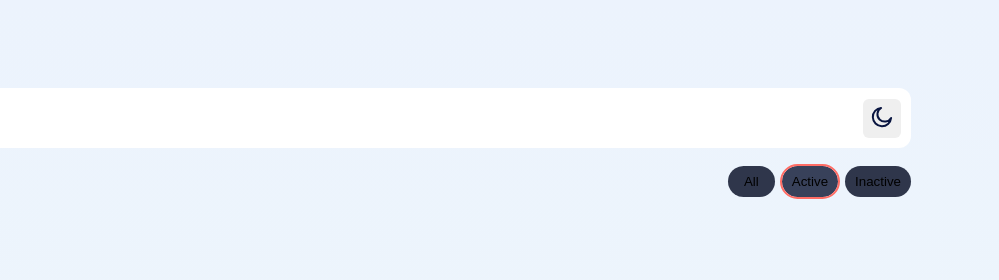
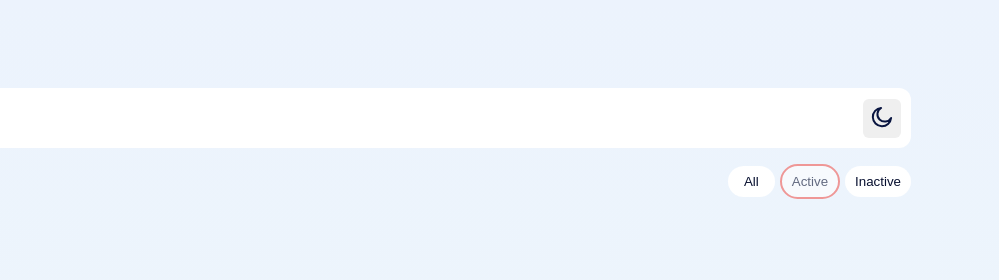
Before and after one commit to winterbarry/browser-extensions, a website built with webpack: page src/template.html in a window 1280 px wide. Both pictures are taken after a click on the button "Active". Shown: the top 280 px of the page, 281-1280 px from the left. Built offline with nearby package versions, Linux system fonts and the light colour scheme.

Commit message:
added styles for extension filter buttons

```diff
--- a/src/style.css
+++ b/src/style.css
@@ -1,4 +1,5 @@
-/* Page and theme styles */
+/* page & theme styles */
+
 body.dark-mode {
   background: linear-gradient(to bottom, #040A1F, #060C27, #070F2F);
   color: white;
@@ -8,12 +9,14 @@ body.light-mode {
   background: linear-gradient(to bottom, #ecf3fd, #eef8fa, #eefafa);
 }
 
-/* Main container styles */
+/* main container styles */
+
 .main-container {
   padding: 5rem;
 }
 
-/* Extension bar styles */
+/* extension bar styles */
+
 .extension-bar {
   display: flex;
   justify-content: space-between;
@@ -22,24 +25,30 @@ body.light-mode {
   padding: 5px;
 }
 
-/* light mode override for extension bar */
 body.light-mode .extension-bar {
   background-color: white;
 }
 
-/* Extension icon === */
 .extension-icon {
   margin-top: 5px;
   margin-left: 5px;
 }
 
-/* Theme button styles */
 .style-button {
   border: none;
   border-radius: 6px;
   padding: 7px 8px;
+  margin-top: 6px;
   margin-right: 5px;
-  margin-top: 6px;
+}
+
+.style-button:hover {
+  cursor: pointer;
+}
+
+.style-button:focus {
+  outline: 2px solid #f15b54;
+  filter: brightness(1.2);
 }
 
 body.dark-mode .style-button {
@@ -47,12 +56,6 @@ body.dark-mode .style-button {
 }
 
 body.dark-mode .style-button:hover {
-  cursor: pointer;
-  filter: brightness(1.2);
-}
-
-.style-button:focus {
-  outline: 2px solid #f15b54;
   filter: brightness(1.2);
 }
 
@@ -60,18 +63,12 @@ body.light-mode .style-button:hover {
   filter: brightness(0.8);
 }
 
-/* Extension toggles  */
+/* extension toggles bar styles */
+
 .extension-toggles {
   display: flex;
   justify-content: space-between;
   align-items: center;
-}
-
-.extension-toggles-buttons button {
-  border-radius: 9999px;
-  padding: 8px 10px;
-  background-color: #2f364b;
-  border: none;
 }
 
 .extension-toggles-buttons {
@@ -79,7 +76,21 @@ body.light-mode .style-button:hover {
   gap: 7px;
 }
 
+.extension-toggles-buttons button {
+  border: none;
+  border-radius: 9999px;
+  padding: 8px 10px;
+  cursor: pointer;
+}
+
+.extension-toggles-buttons button:first-child {
+  padding: 8px 16px;
+}
+
+/* dark mode buttons  */
+
 body.dark-mode .extension-toggles-buttons button {
+  background-color: #2f364b;
   color: white;
 }
 
@@ -87,13 +98,9 @@ body.dark-mode .extension-toggles-buttons button:hover {
   filter: brightness(1.2);
 }
 
-.extension-toggles-buttons button:focus {
+body.dark-mode .extension-toggles-buttons button:focus {
   outline: 2px solid #f15b54;
   filter: brightness(1.2);
-}
-
-.extension-toggles-buttons button:first-child {
-  padding: 8px 16px;
 }
 
 body.dark-mode .extension-toggles-buttons button:active {
@@ -101,3 +108,31 @@ body.dark-mode .extension-toggles-buttons button:active {
   color: #1a1a1a;
   border-color: #f15b54;
 }
+
+/* light mode buttons  */
+
+body.light-mode .extension-toggles-buttons button {
+  background-color: white;
+  color: #070F2F;
+}
+
+body.light-mode .extension-toggles-buttons button:hover {
+  opacity: 0.6;
+}
+
+body.light-mode .extension-toggles-buttons button:focus {
+  outline: 2px solid #f15b54;
+  opacity: 0.6;
+}
+
+body.light-mode .extension-toggles-buttons button:active {
+  background-color: #f15b54;
+  border-color: #f15b54;
+  color: white;
+}
+
+/* extensions list styles  */
+
+.extensions-list {
+
+}
```
